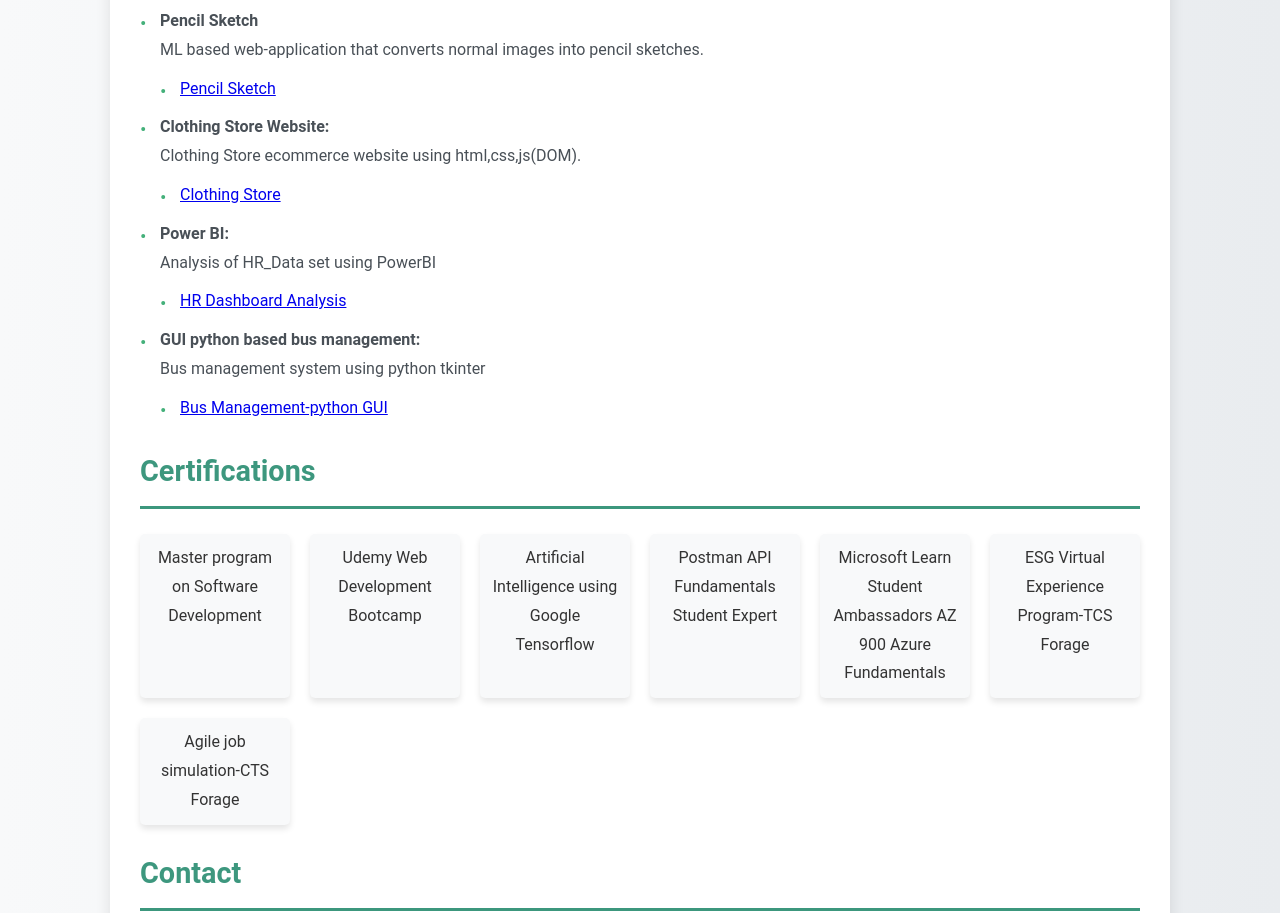
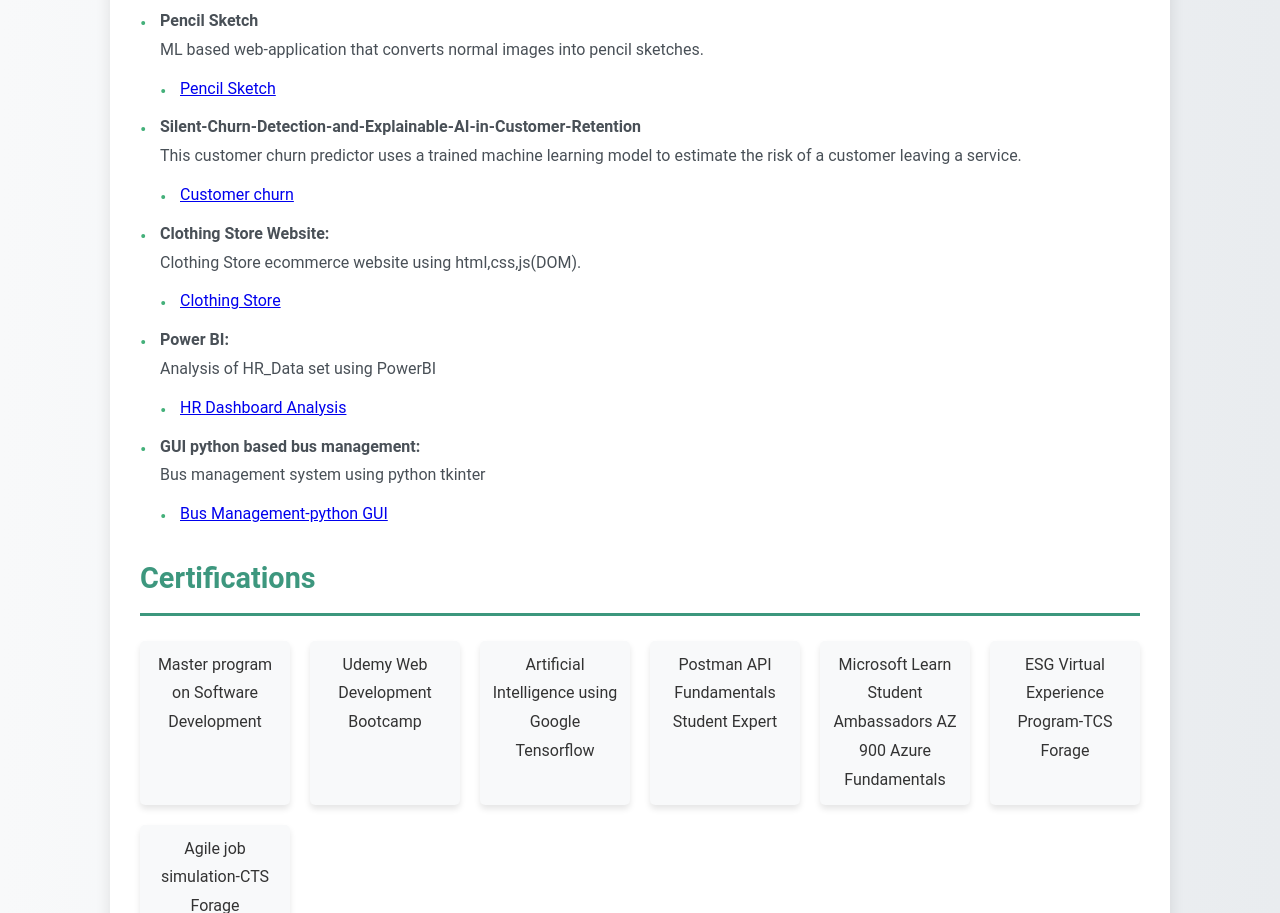
Before and after one commit to Rajashri-sathiyanarayanan/simple-portfolio-website, a plain HTML site: page index.html in a window 1280 px wide. Shown: the part 2341-3254 px from the top of the page. Drawn offline with Linux system fonts and the light colour scheme.

Commit message:
Update index.html

```diff
--- a/index.html
+++ b/index.html
@@ -102,6 +102,13 @@
                        <li><a href="https://sketch-app-bvah98re66cdcdk3rdczow.streamlit.app/" target="_blank">Pencil Sketch</a></li>
                    </ul>
                 </li>
+                <li><strong>Silent-Churn-Detection-and-Explainable-AI-in-Customer-Retention</strong><br>
+                     This customer churn predictor uses a trained machine learning model to estimate the risk of a customer leaving a service.
+                   <ul>
+                       <li><a href="https://github.com/Rajashri-sathiyanarayanan/CustomerChurn" target="_blank">Customer churn</a></li>
+                   </ul>
+                </li>
+
                 <li><strong>Clothing Store Website:</strong><br>
                     Clothing Store ecommerce website using html,css,js(DOM).
                    <ul>
```
